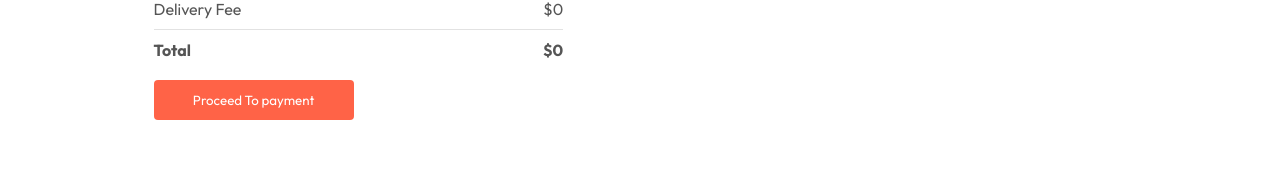
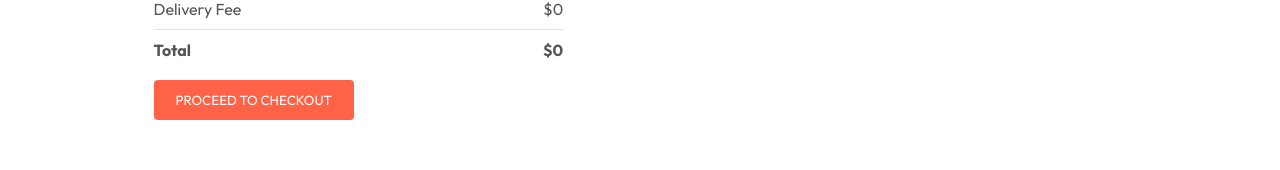
Before and after one commit to Rasmika23/Web-App, a React (Vite) app in the folder frontend/: page /cart in a window 1280 px wide. Shown: the part 481-651 px from the top of the page. Built offline with nearby package versions, Linux system fonts and the light colour scheme; no server answers.

Commit message:
Few fixes in placeOrder page

```diff
--- a/frontend/src/pages/Cart/Cart.css
+++ b/frontend/src/pages/Cart/Cart.css
@@ -64,6 +64,7 @@
     width: max(15vw, 200px);
     padding: 12px 0px;
     border-radius: 4px;
+    cursor: pointer;
 
 }
 
--- a/frontend/src/pages/Cart/Cart.jsx
+++ b/frontend/src/pages/Cart/Cart.jsx
@@ -63,7 +63,7 @@ const Cart = () => {
                     </div>
 
                 </div>
-                <button>Proceed To payment</button>
+                <button onClick={()=>navigate('/order')}>PROCEED TO CHECKOUT</button>
             </div>
             <div className="cart-promocode">
                 <div>
--- a/frontend/src/pages/PlaceOrder/PlaceOrder.jsx
+++ b/frontend/src/pages/PlaceOrder/PlaceOrder.jsx
@@ -49,7 +49,7 @@ export const PlaceOrder = () => {
                     </div>
 
                 </div>
-                <button onClick={()=>navigate('/order')}>Proceed To Checkout</button>
+                <button onClick={()=>navigate('/order')}>PROCEED TO PAYMENT</button>
             </div>
       </div>
     </form>
```
